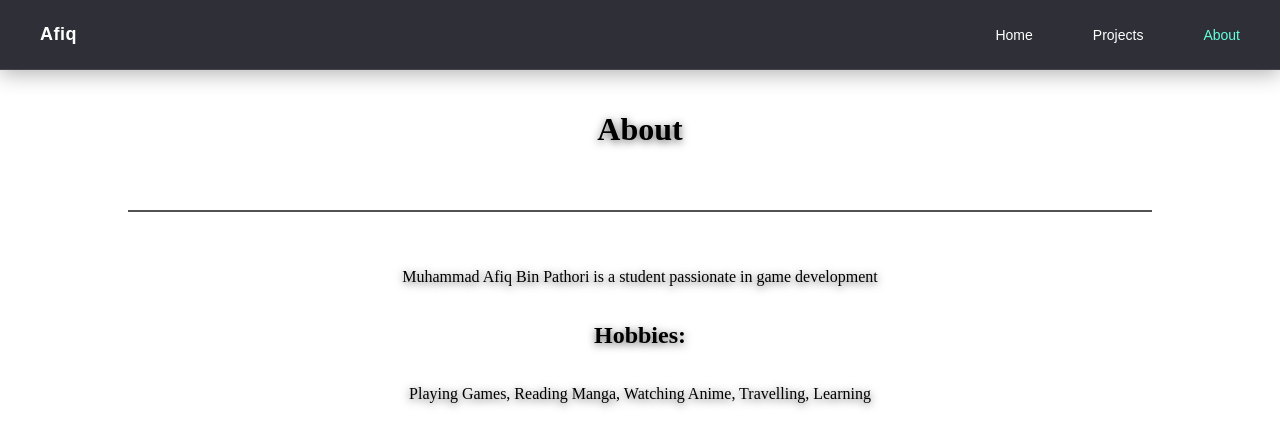
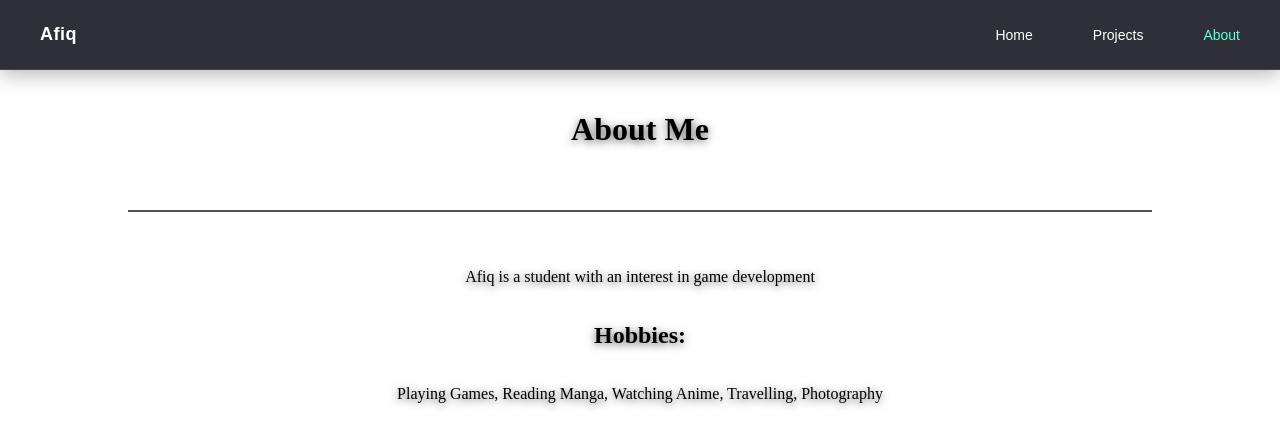
Before and after one commit to Mdafiq2001/mdafiq2001.github.io, a plain HTML site: page about.html in a window 1280 px wide. Drawn offline with Linux system fonts and the light colour scheme.

Commit message:
Random changes

```diff
--- a/about.html
+++ b/about.html
@@ -20,11 +20,11 @@
 <body>
 <div id="nav-placeholder"></div>
 
-<h1>About</h1>
+<h1>About Me</h1>
 <hr>
-<p>Muhammad Afiq Bin Pathori is a student passionate in game development</p>
+<p>Afiq is a student with an interest in game development</p>
 <h2>Hobbies:</h2>
-<p>Playing Games, Reading Manga, Watching Anime, Travelling, Learning</p>
+<p>Playing Games, Reading Manga, Watching Anime, Travelling, Photography</p>
 
 	<script>
     fetch('navbar.html')
```
Also changed, not shown: university-projects.html (+0 -1 lines), New Text Document.txt (renamed from polytechnic-projects.html).
